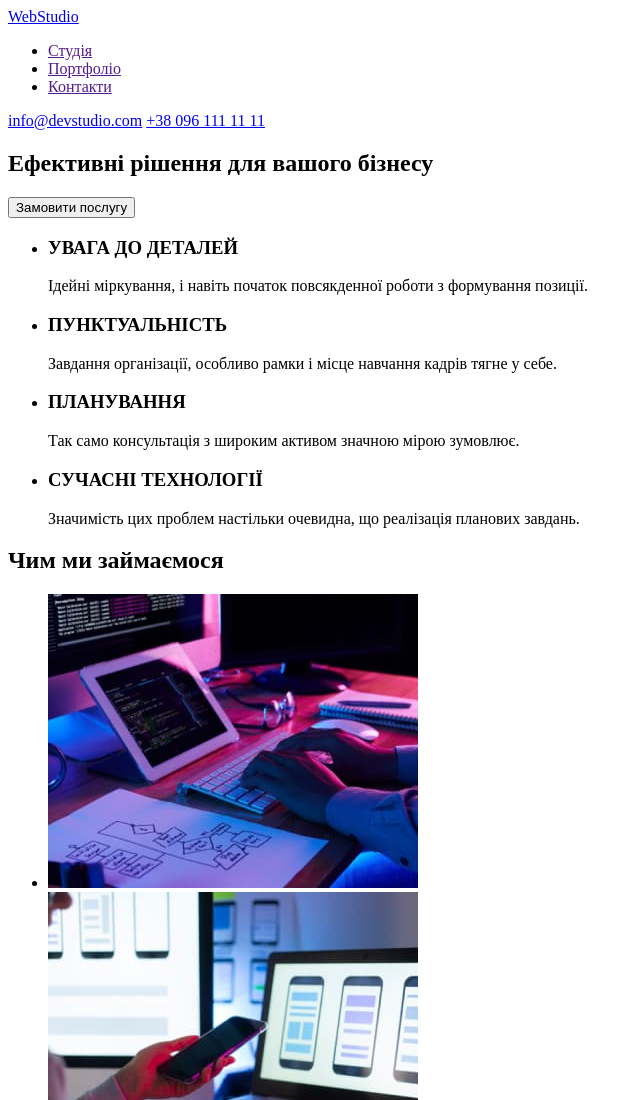
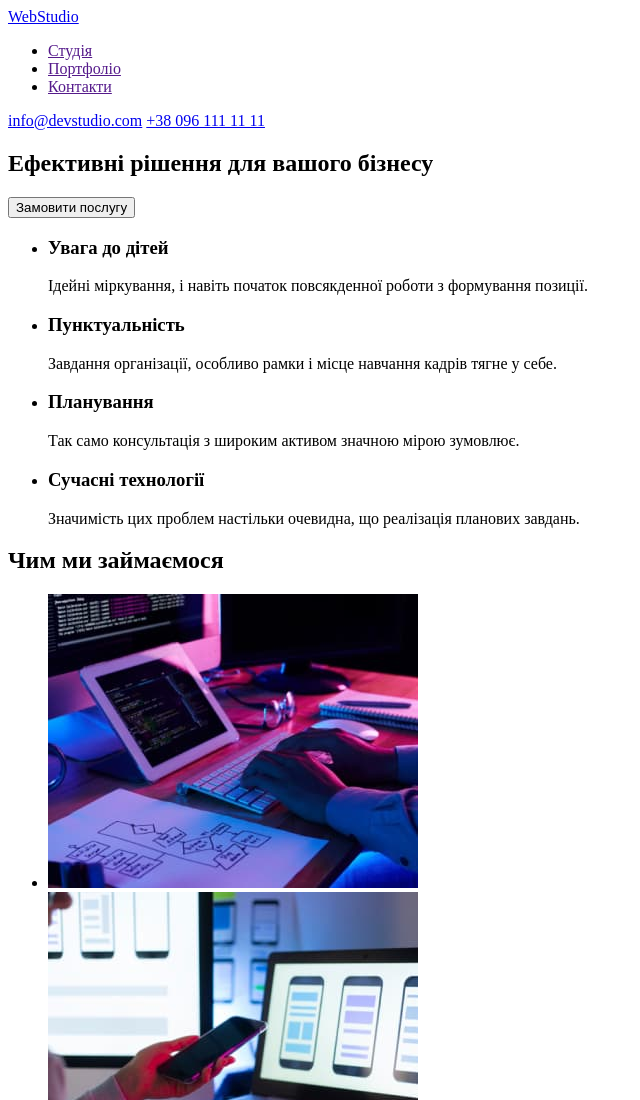
Before and after one commit to VladimirKovalenko1986/goit-markup-hw-01, a plain HTML site: page index.html in a window 1280 px wide. Shown: the top 1100 px of the page, without its empty margins (0-640 px from the left). Drawn offline with Linux system fonts and the light colour scheme.

Commit message:
add little liters

```diff
--- a/index.html
+++ b/index.html
@@ -32,27 +32,27 @@
       <section>
         <ul>
           <li>
-            <h3>УВАГА ДО ДЕТАЛЕЙ</h3>
+            <h3>Увага до дітей</h3>
             <p>
               Ідейні міркування, і навіть початок повсякденної роботи з
               формування позиції.
             </p>
           </li>
           <li>
-            <h3>ПУНКТУАЛЬНІСТЬ</h3>
+            <h3>Пунктуальність</h3>
             <p>
               Завдання організації, особливо рамки і місце навчання кадрів тягне
               у себе.
             </p>
           </li>
           <li>
-            <h3>ПЛАНУВАННЯ</h3>
+            <h3>Планування</h3>
             <p>
               Так само консультація з широким активом значною мірою зумовлює.
             </p>
           </li>
           <li>
-            <h3>СУЧАСНІ ТЕХНОЛОГІЇ</h3>
+            <h3>Сучасні технології</h3>
             <p>
               Значимість цих проблем настільки очевидна, що реалізація планових
               завдань.
@@ -144,7 +144,7 @@
       <!-- Contacts -->
       <article>
         <h2>Contacts</h2>
-        <!-- Скроем -->
+        <!-- Hide -->
         <a href="./index.html">WebStudio</a>
         <address>
           <p>м. Київ, пр-т Лесі Українки, 26</p>
```
